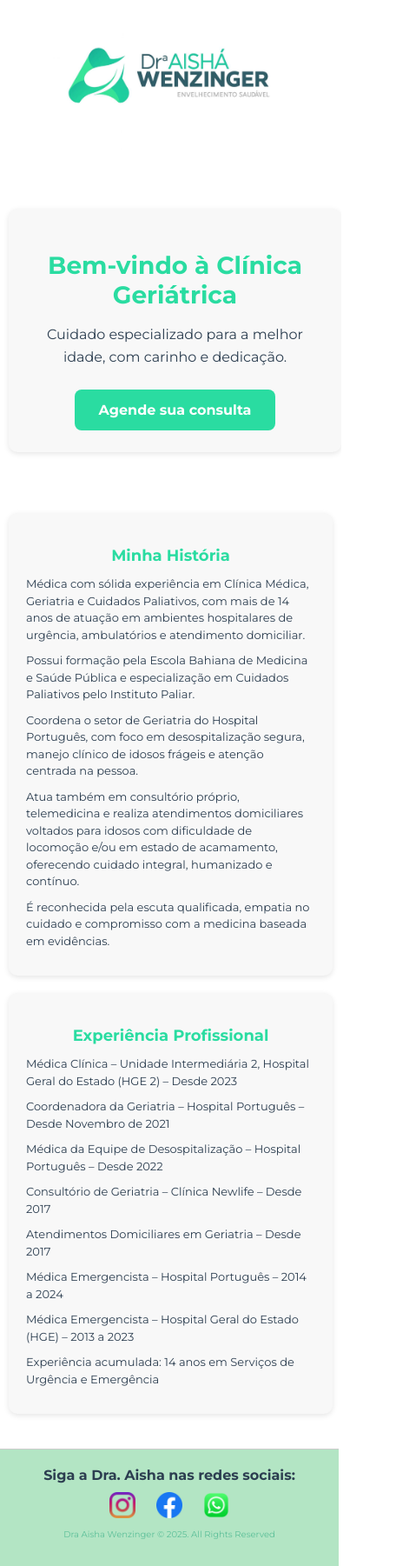
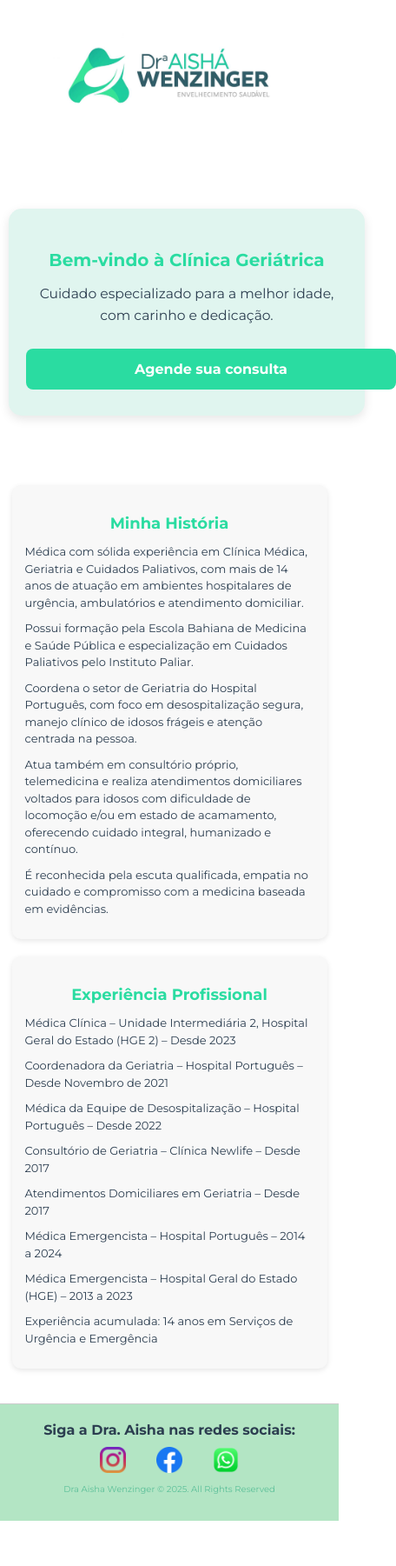
Before and after one commit to Jeovanbsp/clinica-geriatrica, a plain HTML site: page index.html in a window 390 px wide. Shown: the whole page at 87% size, 456 px wide, since content can reach past the window. After the commit the page ends 1749 px from the top, so only its background shows below. Drawn offline with Linux system fonts and the light colour scheme.

Commit message:
Atualização para Mobile

```diff
--- a/css/style.css
+++ b/css/style.css
@@ -1,4 +1,6 @@
-/* Fonte global */
+/* =========================
+   Fonte global
+========================= */
 body {
   font-family: 'Montserrat', Arial, sans-serif;
   margin: 0;
@@ -6,7 +8,9 @@ body {
   color: #2c3e50;
 }
 
-/* Header com imagem delicada */
+/* =========================
+   Header com imagem
+========================= */
 header {
   position: relative;
   width: 100%;
@@ -15,6 +19,7 @@ header {
   display: flex;
   align-items: center;
   justify-content: center;
+  flex-wrap: wrap;
 }
 
 .header-img {
@@ -24,13 +29,13 @@ header {
   display: block;
 }
 
-/* Menu sobreposto ao header - botão Início à esquerda */
+/* Menu sobreposto ao header */
 nav {
   position: absolute;
   top: 15px;
   left: 30px;
   display: flex;
-  gap: 0; /* apenas um botão */
+  gap: 0;
 }
 
 nav a {
@@ -47,7 +52,9 @@ nav a:hover {
   background: #22b392;
 }
 
-/* Conteúdo principal */
+/* =========================
+   Conteúdo principal
+========================= */
 main {
   display: flex;
   justify-content: center;
@@ -56,7 +63,7 @@ main {
   align-items: center;
 }
 
-/* Seção de boas-vindas chamativa */
+/* Seção de boas-vindas (.sobre) */
 .sobre {
   background: #e0f5ef;
   padding: 40px 30px;
@@ -74,17 +81,18 @@ main {
 
 .sobre h2 {
   color: #2ADCA1;
-  font-size: 28px;
+  font-size: clamp(20px, 5vw, 28px);
   margin-bottom: 15px;
 }
 
 .sobre p {
-  font-size: 16px;
+  font-size: clamp(14px, 4vw, 16px);
   line-height: 1.6;
   color: #2c3e50;
   margin-bottom: 25px;
 }
 
+/* Botão Agendar (WhatsApp) */
 .btn-agendar {
   display: inline-block;
   background: #2ADCA1;
@@ -95,6 +103,8 @@ main {
   font-weight: bold;
   font-size: 16px;
   transition: 0.3s;
+  text-align: center;
+  min-width: 200px;
 }
 
 .btn-agendar:hover {
@@ -103,7 +113,7 @@ main {
 }
 
 /* Card para formulários ou seções */
-.card, .sobre {
+.card {
   background: #f8f8f8;
   padding: 25px;
   border-radius: 10px;
@@ -111,9 +121,16 @@ main {
   width: 350px;
   max-width: 90%;
   margin-bottom: 30px;
+  transition: transform 0.3s;
 }
 
-/* Seção Quem sou eu */
+.card:hover {
+  transform: translateY(-5px);
+}
+
+/* =========================
+   Seção Quem sou eu
+========================= */
 .quem-sou {
   display: flex;
   justify-content: center;
@@ -133,6 +150,11 @@ main {
   display: flex;
   flex-direction: column;
   justify-content: flex-start;
+  transition: transform 0.3s;
+}
+
+.quem-sou .caixa:hover {
+  transform: translateY(-5px);
 }
 
 .quem-sou .caixa h3 {
@@ -155,32 +177,9 @@ main {
   margin-bottom: 10px;
 }
 
-/* Responsividade simples */
-@media (max-width: 768px) {
-  .quem-sou {
-    flex-direction: column;
-    align-items: center;
-  }
-
-  .quem-sou .caixa {
-    width: 90%;
-    min-height: auto;
-  }
-
-  main {
-    margin: 20px 10px;
-  }
-
-  nav {
-    left: 10px;
-  }
-
-  .card, .sobre {
-    width: 100%;
-  }
-}
-
-/* Formulário */
+/* =========================
+   Formulário
+========================= */
 form {
   display: flex;
   flex-direction: column;
@@ -198,6 +197,8 @@ input, button, textarea {
   border: 1px solid #ccc;
   font-size: 14px;
   font-family: 'Montserrat', sans-serif;
+  width: 100%;
+  box-sizing: border-box;
 }
 
 button {
@@ -213,7 +214,9 @@ button:hover {
   background: #22b392;
 }
 
-/* Rodapé */
+/* =========================
+   Rodapé
+========================= */
 footer {
   background: #b3e5c4;
   padding: 20px;
@@ -249,3 +252,47 @@ footer .copyright {
 .social-icons img:hover {
   transform: scale(1.2);
 }
+
+/* =========================
+   Responsividade
+========================= */
+@media (max-width: 768px) {
+  .quem-sou {
+    flex-direction: column;
+    align-items: center;
+  }
+
+  .quem-sou .caixa {
+    width: 90%;
+    min-height: auto;
+    padding: 15px;
+  }
+
+  main {
+    margin: 20px 10px;
+  }
+
+  nav {
+    left: 10px;
+  }
+
+  .card, .sobre {
+    width: 100%;
+  }
+}
+
+@media (max-width: 480px) {
+  .sobre {
+    padding: 30px 20px;
+  }
+
+  .btn-agendar {
+    width: 100%;
+  }
+
+  .social-icons {
+    display: flex;
+    justify-content: center;
+    gap: 15px;
+  }
+}
--- a/index.html
+++ b/index.html
@@ -2,6 +2,10 @@
 <html lang="pt-br">
 <head>
   <meta charset="UTF-8">
+
+  <!-- Responsivo Mobile First-->
+  <meta name="viewport" content="width=device-width, initial-scale=1.0">
+
   <title>Clínica Geriátrica - Dra. Aisha</title>
 
   <!-- Favicon -->
@@ -16,13 +20,7 @@
 <body>
   <!-- Header com menu apenas para Agendamento -->
   <header>
-    <header>
     <img src="img/layout.png" alt="Clínica Geriátrica - Dra. Aisha" class="header-img">
-
-
-</header>
-
-
   </header>
 
   <main>
@@ -32,28 +30,22 @@
       <p>Cuidado especializado para a melhor idade, com carinho e dedicação.</p>
 
       <!-- Botão destacado para agendamento -->
-      <a href="agendamento.html" class="btn-agendar">Agende sua consulta</a>
+     <!-- Botão destacado para agendamento -->
+<a href="https://wa.me/5571981233912" target="_blank" class="btn-agendar">
+  Agende sua consulta
+</a>
+
     </section>
 
     <section class="quem-sou">
       <div class="caixa">
         <h3>Minha História</h3>
         <ul class="historia">
-      <li>
-        Médica com sólida experiência em Clínica Médica, Geriatria e Cuidados Paliativos, com mais de 14 anos de atuação em ambientes hospitalares de urgência, ambulatórios e atendimento domiciliar.
-      </li>
-      <li>
-        Possui formação pela Escola Bahiana de Medicina e Saúde Pública e especialização em Cuidados Paliativos pelo Instituto Paliar.
-      </li>
-      <li>
-        Coordena o setor de Geriatria do Hospital Português, com foco em desospitalização segura, manejo clínico de idosos frágeis e atenção centrada na pessoa.
-      </li>
-      <li>
-        Atua também em consultório próprio, telemedicina e realiza atendimentos domiciliares voltados para idosos com dificuldade de locomoção e/ou em estado de acamamento, oferecendo cuidado integral, humanizado e contínuo.
-      </li>
-      <li>
-        É reconhecida pela escuta qualificada, empatia no cuidado e compromisso com a medicina baseada em evidências.
-      </li>
+          <li>Médica com sólida experiência em Clínica Médica, Geriatria e Cuidados Paliativos, com mais de 14 anos de atuação em ambientes hospitalares de urgência, ambulatórios e atendimento domiciliar.</li>
+          <li>Possui formação pela Escola Bahiana de Medicina e Saúde Pública e especialização em Cuidados Paliativos pelo Instituto Paliar.</li>
+          <li>Coordena o setor de Geriatria do Hospital Português, com foco em desospitalização segura, manejo clínico de idosos frágeis e atenção centrada na pessoa.</li>
+          <li>Atua também em consultório próprio, telemedicina e realiza atendimentos domiciliares voltados para idosos com dificuldade de locomoção e/ou em estado de acamamento, oferecendo cuidado integral, humanizado e contínuo.</li>
+          <li>É reconhecida pela escuta qualificada, empatia no cuidado e compromisso com a medicina baseada em evidências.</li>
         </ul>
       </div>
       <div class="caixa">
@@ -69,18 +61,7 @@
           <li>Experiência acumulada: 14 anos em Serviços de Urgência e Emergência</li>
         </ul>
       </div>
-
     </section>
-
-
-    <!-- Futuramente você pode adicionar foto e história da Dra. Aisha aqui -->
-    <!--
-    <section class="sobre">
-      <h2>Sobre a Dra. Aisha</h2>
-      <p>Aqui vai a história dela...</p>
-      <img src="img/dra.jpg" alt="Dra. Aisha" />
-    </section>
-    -->
   </main>
 
   <!-- Rodapé com ícones sociais -->
@@ -93,7 +74,6 @@
       <a href="https://www.facebook.com/Aisha_wenzinger" target="_blank">
         <img src="img/facebook.png" alt="Facebook">
       </a>
-       </a>
       <a href="https://wa.me/5571981233912" target="_blank">
         <img src="img/whatsapp.png" alt="WhatsApp">
       </a>
```
Also changed, not shown: agendamento.html (+2 -0 lines). Lines whose indentation alone changed are shown as unchanged.
